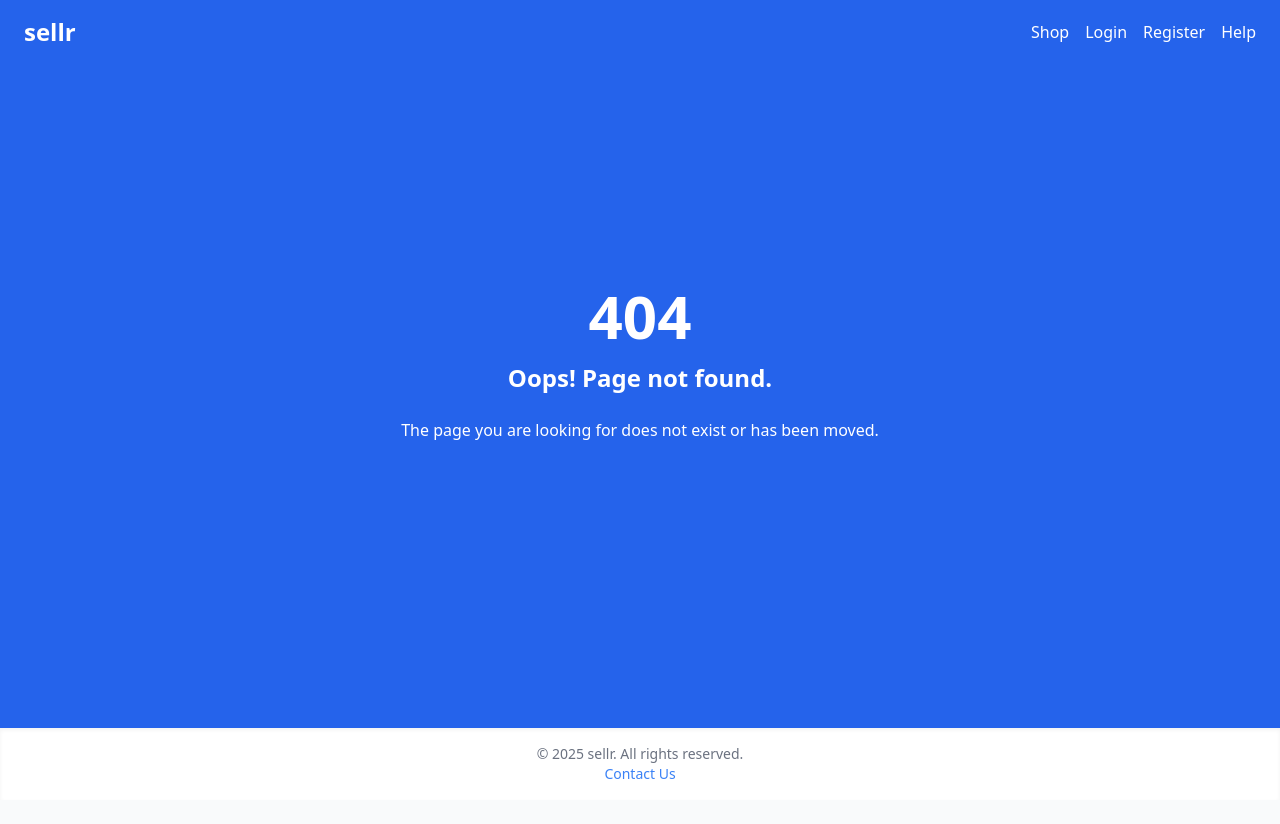
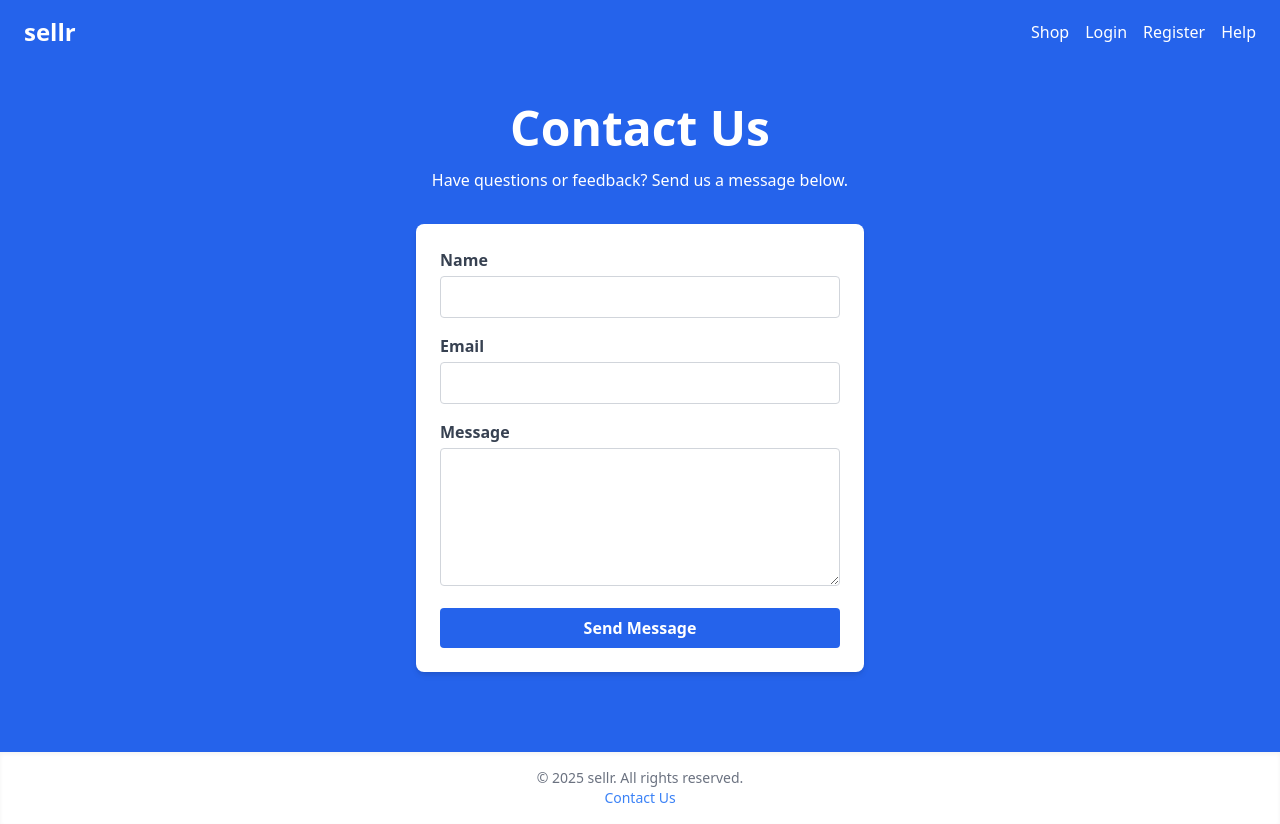
Before and after one commit to NUS-ISS-Team-2/sellr, a React (Create React App) app in the folder frontend/: page /contact in a window 1280 px wide. Before the commit this address had no page. Before the commit the page ends 800 px from the top, so only its background shows below. Built offline with nearby package versions, Linux system fonts and the light colour scheme.

Commit message:
Dynamically populate seller summary and contact us page

```diff
--- a/frontend/src/App.js
+++ b/frontend/src/App.js
@@ -17,6 +17,7 @@ import OrderManagementPage from "./pages/OrderManagementPage";
 import WishlistPage from "./pages/WishlistPage";
 import UsersPage from "./pages/UserPage";
 import AddProductReviewPage from "./pages/AddProductReviewPage";
+import ContactUsPage from "./pages/ContactUsPage";
 
 export default function App() {
   return (
@@ -38,6 +39,7 @@ export default function App() {
           <Route path="/wishlist" element={<WishlistPage />} />
           <Route path="/users" element={<UsersPage />} />
           <Route path="/products/:id/review" element={<AddProductReviewPage />} />
+          <Route path="/contact" element={<ContactUsPage />} />
           <Route path="*" element={<NotFoundPage />} />
         </Routes>
       </Router>
--- a/frontend/src/components/SellerDashboard.jsx
+++ b/frontend/src/components/SellerDashboard.jsx
@@ -3,59 +3,49 @@ import axios from "axios";
 import { UserContext } from "../context/UserContext";
 import { API_BASE_URL } from "../config";
 
-export default function SellerDashboard() {
+export default function SellerDashboard({ products }) {
   const { userId, role } = useContext(UserContext);
   const [loading, setLoading] = useState(true);
   const [outstandingOrders, setOutstandingOrders] = useState(0);
-  const [lowStockCount, setLowStockCount] = useState(0);
 
   useEffect(() => {
     if (role !== "SELLER" || !userId) return;
 
-    const fetchDashboardData = async () => {
+    const fetchOutstandingOrders = async () => {
       setLoading(true);
       try {
-        // Fetch seller orders
         const ordersRes = await axios.get(`${API_BASE_URL}/orders/seller`, {
           params: { sellerId: userId },
         });
 
         const orders = ordersRes.data || [];
 
-        // Count outstanding order items (PENDING)
         const outstandingCount = orders.reduce((count, order) => {
           const pendingItems = order.items?.filter(
             (item) => item.sellerId === userId && item.status === "PENDING"
           ).length;
           return count + (pendingItems || 0);
         }, 0);
+
         setOutstandingOrders(outstandingCount);
-
-        // Fetch seller products
-        const productsRes = await axios.get(
-          `${API_BASE_URL}/products/my-products?sellerId=${userId}`
-        );
-        const products = productsRes.data || [];
-
-        const lowStock = products.filter((p) => p.stock < 10).length;
-        setLowStockCount(lowStock);
       } catch (err) {
-        console.error("Failed to load seller dashboard:", err);
+        console.error("Failed to load outstanding orders:", err);
       } finally {
         setLoading(false);
       }
     };
 
-    fetchDashboardData();
+    fetchOutstandingOrders();
   }, [role, userId]);
 
   if (role !== "SELLER") return null;
 
+  // Compute low stock directly from products prop
+  const lowStockCount = products?.filter((p) => p.stock < 10).length || 0;
+
   return (
     <div className="bg-white border border-gray-200 rounded-xl shadow-sm p-6">
-      <h2 className="text-2xl font-bold mb-6 text-gray-800">
-        Your Summary
-      </h2>
+      <h2 className="text-2xl font-bold mb-6 text-gray-800">Your Summary</h2>
 
       {loading ? (
         <div className="flex justify-center py-10">
--- /dev/null
+++ b/frontend/src/pages/ContactUsPage.jsx
@@ -0,0 +1,100 @@
+import React, { useState } from "react";
+import Header from "../components/Header";
+import Footer from "../components/Footer";
+
+export default function ContactUsPage() {
+  const [formData, setFormData] = useState({
+    name: "",
+    email: "",
+    message: "",
+  });
+  const [submitted, setSubmitted] = useState(false);
+
+  const handleChange = (e) => {
+    const { name, value } = e.target;
+    setFormData((prev) => ({ ...prev, [name]: value }));
+  };
+
+  const handleSubmit = (e) => {
+    e.preventDefault();
+    // For now, just simulate submission
+    console.log("Contact form submitted:", formData);
+    setSubmitted(true);
+    setFormData({ name: "", email: "", message: "" });
+  };
+
+  return (
+    <div className="flex flex-col min-h-screen bg-blue-600">
+      <Header />
+
+      <main className="flex-1 container mx-auto px-6 py-10 flex flex-col items-center justify-center text-center">
+        <h1 className="text-5xl font-bold text-white mb-4">Contact Us</h1>
+        <p className="text-white mb-8">
+          Have questions or feedback? Send us a message below.
+        </p>
+
+        {submitted ? (
+          <p className="text-green-200 text-lg font-semibold">
+            Thank you! Your message has been sent. We aim to respond within 5 working days.
+          </p>
+        ) : (
+          <form
+            onSubmit={handleSubmit}
+            className="bg-white rounded-lg shadow-md p-6 w-full max-w-md"
+          >
+            <div className="mb-4 text-left">
+              <label className="block text-gray-700 font-semibold mb-1">
+                Name
+              </label>
+              <input
+                type="text"
+                name="name"
+                value={formData.name}
+                onChange={handleChange}
+                required
+                className="w-full border border-gray-300 rounded px-3 py-2 focus:outline-none focus:ring-2 focus:ring-blue-400"
+              />
+            </div>
+
+            <div className="mb-4 text-left">
+              <label className="block text-gray-700 font-semibold mb-1">
+                Email
+              </label>
+              <input
+                type="email"
+                name="email"
+                value={formData.email}
+                onChange={handleChange}
+                required
+                className="w-full border border-gray-300 rounded px-3 py-2 focus:outline-none focus:ring-2 focus:ring-blue-400"
+              />
+            </div>
+
+            <div className="mb-4 text-left">
+              <label className="block text-gray-700 font-semibold mb-1">
+                Message
+              </label>
+              <textarea
+                name="message"
+                value={formData.message}
+                onChange={handleChange}
+                required
+                rows="5"
+                className="w-full border border-gray-300 rounded px-3 py-2 focus:outline-none focus:ring-2 focus:ring-blue-400"
+              />
+            </div>
+
+            <button
+              type="submit"
+              className="w-full bg-blue-600 text-white font-semibold py-2 rounded hover:bg-blue-700 transition"
+            >
+              Send Message
+            </button>
+          </form>
+        )}
+      </main>
+
+      <Footer />
+    </div>
+  );
+}
--- a/frontend/src/pages/MainPage.jsx
+++ b/frontend/src/pages/MainPage.jsx
@@ -1,4 +1,4 @@
-import React, { useEffect, useState, useContext } from "react";
+import React, { useEffect, useState, useContext, useCallback } from "react";
 import axios from "axios";
 import Hero from "../components/Hero";
 import ProductCard from "../components/ProductCard";
@@ -20,14 +20,11 @@ export default function MainPage() {
   const [confirmDelete, setConfirmDelete] = useState(null);
   const { role, userId } = useContext(UserContext);
 
-  useEffect(() => {
-    const fetchProducts = async () => {
+  const fetchProducts = useCallback(async () => {
     try {
       let url = `${API_BASE_URL}/products`;
-        console.log(API_BASE_URL)
 
       if (role === "SELLER") {
-          // Fetch only this seller's products
         url += `/my-products?sellerId=${userId}`;
       }
 
@@ -36,10 +33,11 @@ export default function MainPage() {
     } catch (err) {
       console.error("Error fetching products:", err);
     }
-    };
+  }, [role, userId]); // <-- dependencies
 
+  useEffect(() => {
     fetchProducts();
-  }, [role, userId]);
+  }, [fetchProducts]);
 
   // After create/update
   const handleProductAdded = (newProduct) => {
@@ -51,6 +49,7 @@ export default function MainPage() {
     });
     setShowForm(false);
     setEditingProduct(null);
+    fetchProducts();
   };
 
   // Delete confirmed
@@ -119,7 +118,7 @@ export default function MainPage() {
         {role === "SELLER" || role === "ADMIN" ? (
           <div className="space-y-8 mt-6">
             {/* 🧭 Seller Dashboard summary */}
-            <SellerDashboard />
+            <SellerDashboard products={products} />
 
             {/* 🛍️ Seller's product grid */}
             <div className="grid gap-6 grid-cols-1 sm:grid-cols-2 lg:grid-cols-4">
```
Lines whose indentation alone changed are shown as unchanged.
